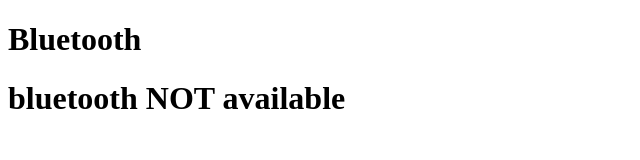
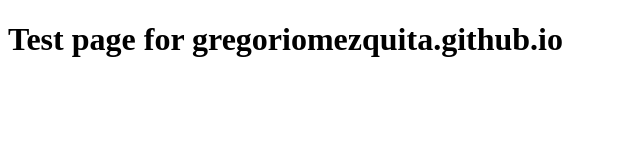
Before and after one commit to gregoriomezquita/gregoriomezquita.github.io, a plain HTML site: page index.html in a window 1280 px wide. Shown: the whole page, without its empty margins (0-640 px from the left). Drawn offline with Linux system fonts and the light colour scheme.

Commit message:
Update index.html

```diff
--- a/index.html
+++ b/index.html
@@ -1,33 +1,9 @@
 <!DOCTYPE html>
 <html>
 <head>
-  <title>BlueTooth</title>
+  <title>Test</title>
 </head>
 <body>
-  <div id="log"></div>
-  <h1 id= "bt">Bluetooth</h1>
-  <script>
-    function log(text){
-      var h= document.createElement("H1");
-      h.textContent= text;
-      document.getElementById("log").addChild(h);
-    }
-    function log2(text) {
-      var h = document.createElement("H1");
-      var t = document.createTextNode(text);
-      h.appendChild(t);
-      document.body.appendChild(h);
-    }
-    if( navigator.bluetooth ){
-      console.log("bluetooth available");
-      document.getElementById("bt").textContent= "bluetooth available";
-      log2("bluetooth available");
-    }
-    else{
-      console.log("bluetooth NOT available");
-      //document.getElementById("bt").textContent= "bluetooth NOT available";
-      log2("bluetooth NOT available");
-    }
-  </script>
+  <h1 center>Test page for gregoriomezquita.github.io</h1>
 </body>
 </html>
```
